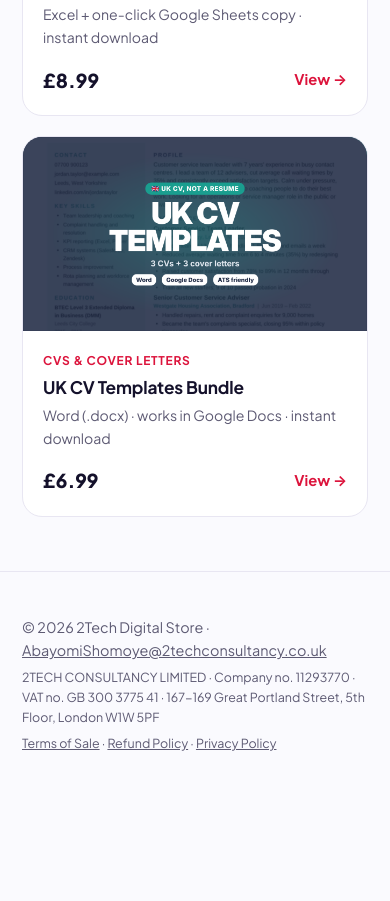
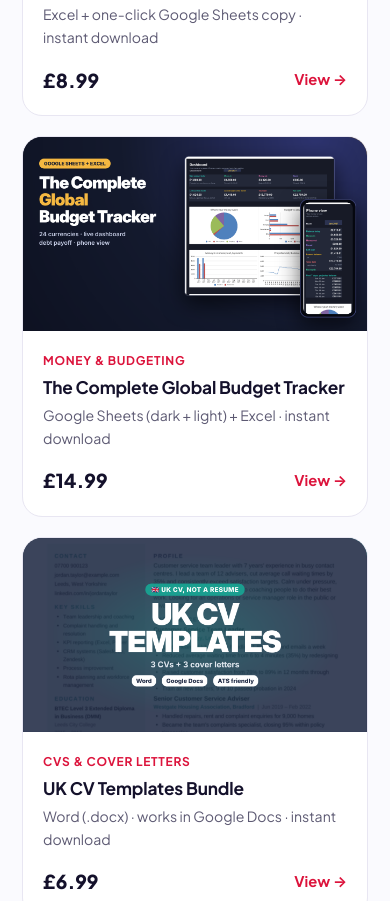
Before and after one commit to Yommyfaces/2tech-shop, a plain HTML site: page index.html in a window 390 px wide. Shown: the part 2424-3325 px from the top of the page. Drawn offline with Linux system fonts and the light colour scheme.

Commit message:
Add The Complete Global Budget Tracker to the shop
Co-Authored-By: Claude Opus 5.5 <noreply@anthropic.com>
Claude-Session: https://claude.ai/code/session_015AQPrazpsdUHZfG4D7zxeb

```diff
--- a/index.html
+++ b/index.html
@@ -300,6 +300,50 @@ const PRODUCTS = [
       { q: "Do I need Microsoft Excel?", a: "No. It works in the free Google Sheets as well as Excel on desktop, web and mobile." },
       { q: "Can I use it after 2027?", a: "Yes. Choose any year from 2025 to 2035 from the drop-down, and your bank balance carries over between years." },
       { q: "Is this financial advice?", a: "No. It is a budgeting tool. For free, impartial money or debt help, contact MoneyHelper or StepChange." }
+    ],
+    reviews: []
+  },
+  {
+    id: "complete-global-budget-tracker",
+    brand: "2Tech",
+    category: "Money & Budgeting",
+    title: "The Complete Global Budget Tracker",
+    subtitle: "An all-in-one budget spreadsheet for Google Sheets and Excel that works in 24 currencies. Live dashboard with 8 charts, phone view, cash-flow calendar, debt payoff planner, savings goals and net worth.",
+    price: 14.99,
+    emoji: "🌍",
+    colours: ["#141A2E", "#F5B841"],
+    image: "images/complete-global-budget-tracker.png",
+    format: "Google Sheets (dark + light) + Excel · instant download",
+    insideSub: "Set it up once. Watch every payment, every day's balance and every budget update by itself.",
+    checkoutUrl: "https://buy.stripe.com/9B600d8FieKc9J23V7bsc08",
+    highlights: [
+      { icon: "🌍", title: "24 currencies", text: "Pick £, $, €, ₦, ₹, R, C$, A$ and more on Setup, and every amount in the tracker switches." },
+      { icon: "📊", title: "Live dashboard", text: "8 summary cards and 8 charts on one page, all updated by one 'Choose month' drop-down." },
+      { icon: "📅", title: "Cash-flow calendar", text: "See your projected bank balance for every day of the month, before it happens." },
+      { icon: "📱", title: "Phone view", text: "A dedicated tab that fits your phone: key numbers, the next 7 days and 4 charts." },
+      { icon: "⚡", title: "Auto-categorise", text: "Paste your bank statement and categories fill in for you, using simple rules you control." },
+      { icon: "🎯", title: "Debt payoff and goals", text: "Snowball or Avalanche with your debt-free date, plus savings goals and a net worth tracker." }
+    ],
+    includes: [
+      "One-click 'Make a copy' links for the Google Sheets version (dark and light styles)",
+      "Excel versions (dark and light) in a ZIP file",
+      "15 tabs: Start Here, Dashboard, Phone view, Setup, Accounts, Recurring, Transactions, Rules, Calendar, Monthly Budget, Annual Overview, 50/30/20, Debt Payoff, Savings Goals, Net Worth",
+      "Any budget year and any start month (for example April for a UK tax year)",
+      "START HERE PDF guide with a tour of every tab",
+      "No formulas to touch: just fill in the coloured cells"
+    ],
+    forWho: [
+      "Anyone, in any country, who wants to see exactly where their money goes",
+      "People paying off debts who want a clear debt-free date",
+      "Couples and families who want one place for every account, bill and savings goal"
+    ],
+    faqs: [
+      { q: "How do I get it?", a: "Straight after payment you land on your download page, with the Google Sheets copy buttons, the Excel files and the START HERE guide." },
+      { q: "Does it work outside the UK?", a: "Yes. Choose from 24 currencies on the Setup tab and every amount switches. Categories can be renamed to suit you." },
+      { q: "Do I need Microsoft Excel?", a: "No. It works in the free Google Sheets as well as Excel on desktop, web and mobile." },
+      { q: "Google mentions an Apps Script when I copy it. Is that safe?", a: "Yes. It is the currency switcher. It only changes the currency sign on your amounts, needs no permissions and never sends your data anywhere." },
+      { q: "How is it different from the UK Budget Planner?", a: "This is the full version: any currency, a live dashboard with 8 charts, phone view, cash-flow calendar, accounts, recurring payments, auto-categorise rules and net worth." },
+      { q: "Is this financial advice?", a: "No. It is a budgeting tool. If you are worried about debt, contact a free, impartial debt advice service in your country." }
     ],
     reviews: []
   },
```
Also changed, not shown: images/complete-global-budget-tracker.png (added).
